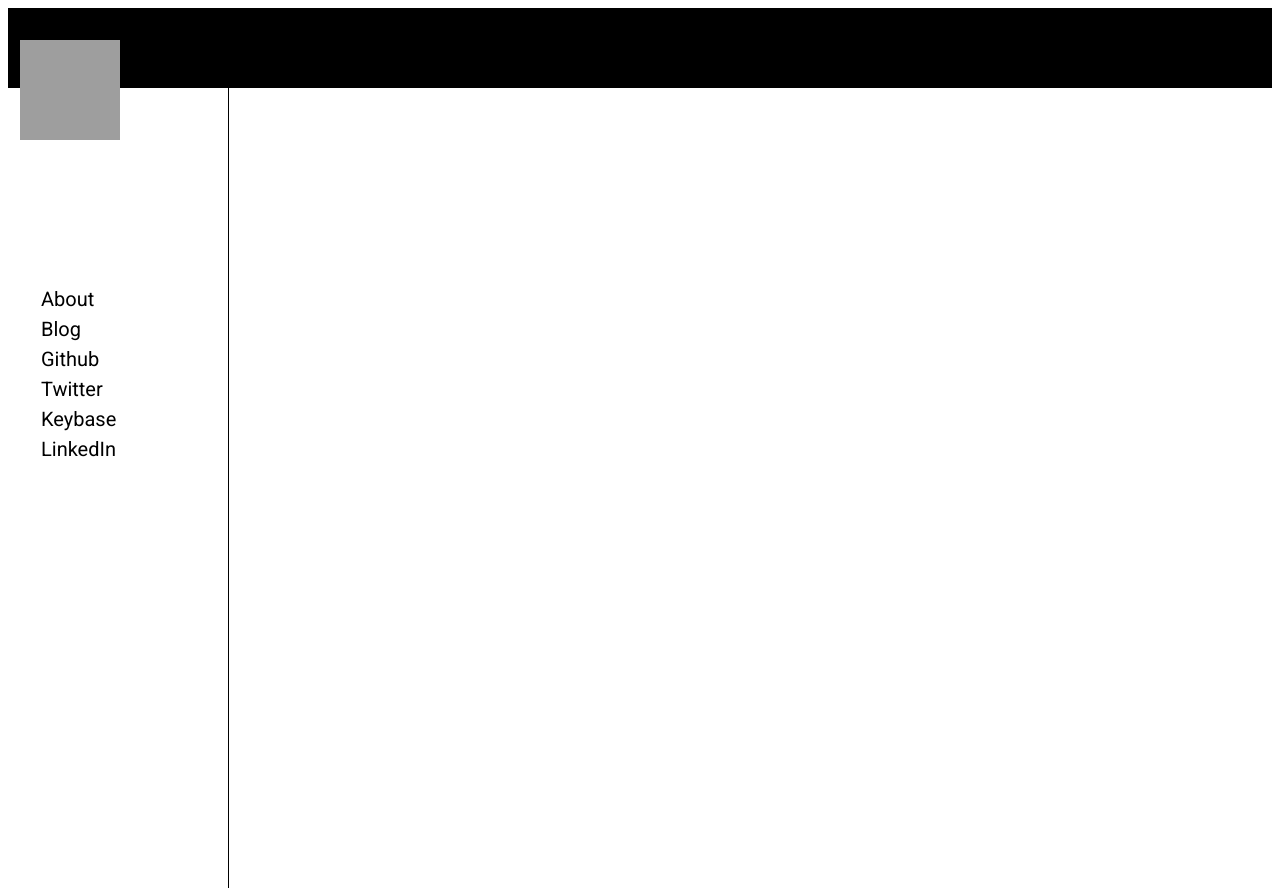
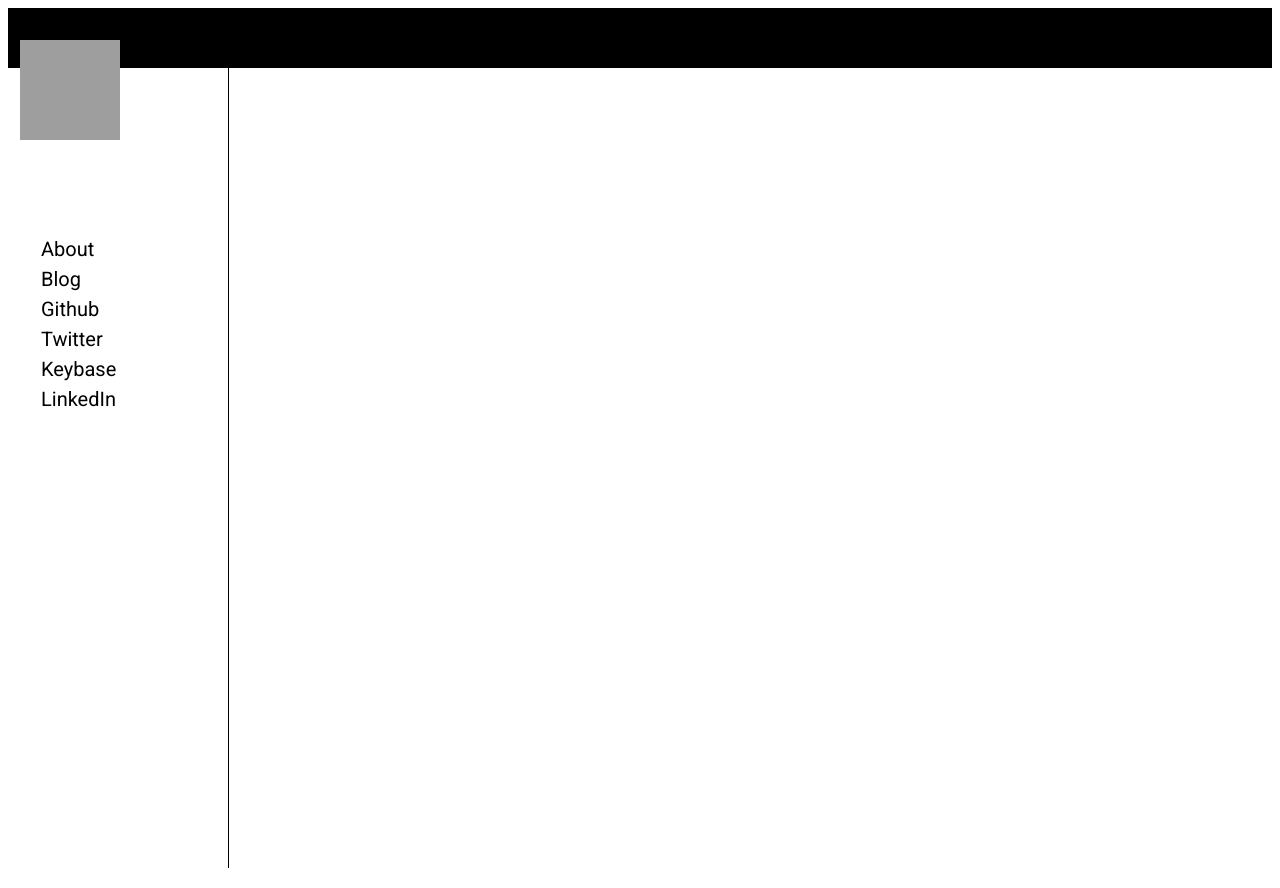
Before and after one commit to bhalyd/bhalyd.github.io, a plain HTML site: page index.html in a window 1280 px wide. Drawn offline with Linux system fonts and the light colour scheme; grey boxes are pictures that could not be loaded.

Commit message:
fixed navbar padding

```diff
--- a/index.html
+++ b/index.html
@@ -20,7 +20,7 @@ html, body {
 }
 
 #mast {
-   height:80px;
+   height:60px;
    background-color:black;
    width:100%;
 }
@@ -36,7 +36,7 @@ html, body {
 
 .items {
     position:relative;
-	top: 180px;
+	top: 150px;
 }
 
 .item {
```
